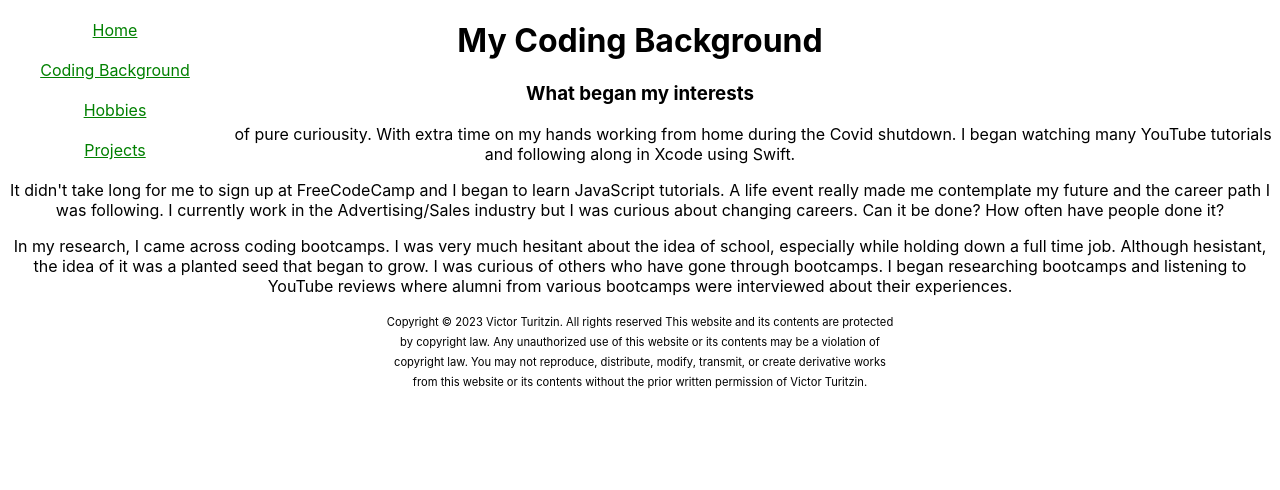
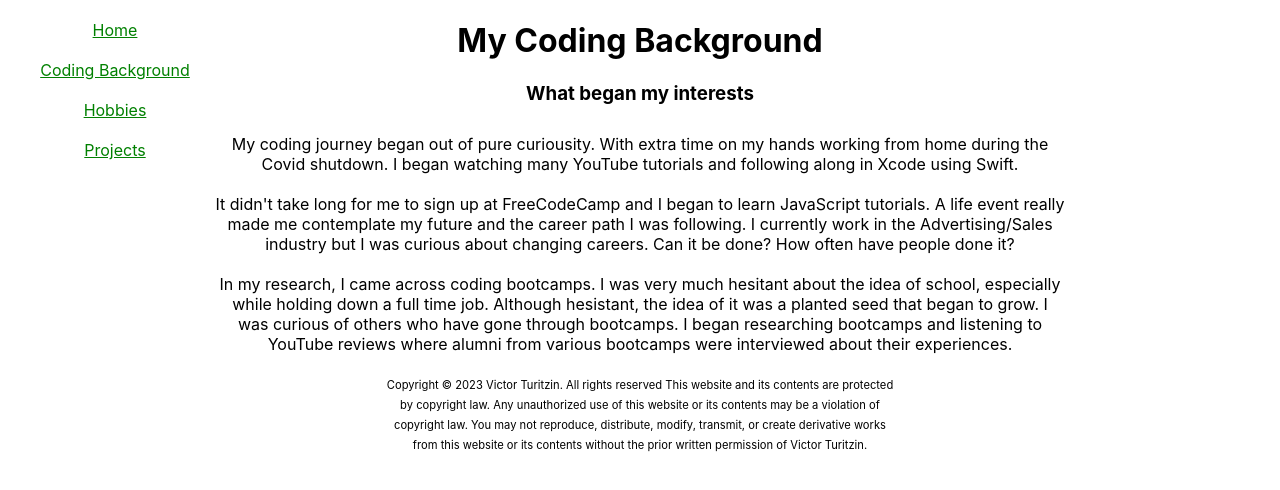
Before and after one commit to turitzinv/About-Me-VictorT, a React (Create React App) app in the folder client/: page /background in a window 1280 px wide. Shown: the top 490 px of the page. Built offline with nearby package versions, Linux system fonts and the light colour scheme.

Commit message:
Added css to p tags in CodingBackground component.

```diff
--- a/client/src/components/CodingBackground.js
+++ b/client/src/components/CodingBackground.js
@@ -5,19 +5,19 @@ const CodingBackground = () => {
     <div>
       <h1>My Coding Background</h1>
       <h3>What began my interests</h3>
-      <p>
+      <p className="background-p">
         My coding journey began out of pure curiousity. With extra time on my
         hands working from home during the Covid shutdown. I began watching many
         YouTube tutorials and following along in Xcode using Swift.
       </p>
-      <p>
+      <p className="background-p">
         It didn't take long for me to sign up at FreeCodeCamp and I began to
         learn JavaScript tutorials. A life event really made me contemplate my
         future and the career path I was following. I currently work in the
         Advertising/Sales industry but I was curious about changing careers. Can
         it be done? How often have people done it?
       </p>
-      <p>
+      <p className="background-p">
         In my research, I came across coding bootcamps. I was very much hesitant
         about the idea of school, especially while holding down a full time job.
         Although hesistant, the idea of it was a planted seed that began to
--- a/client/src/index.css
+++ b/client/src/index.css
@@ -79,3 +79,10 @@ code {
 #snow-run-image {
   padding-left: 10px;
 }
+
+.background-p {
+  padding: 10px;
+  text-align: center;
+  max-width: 850px;
+  margin: 0 auto;
+}
```
